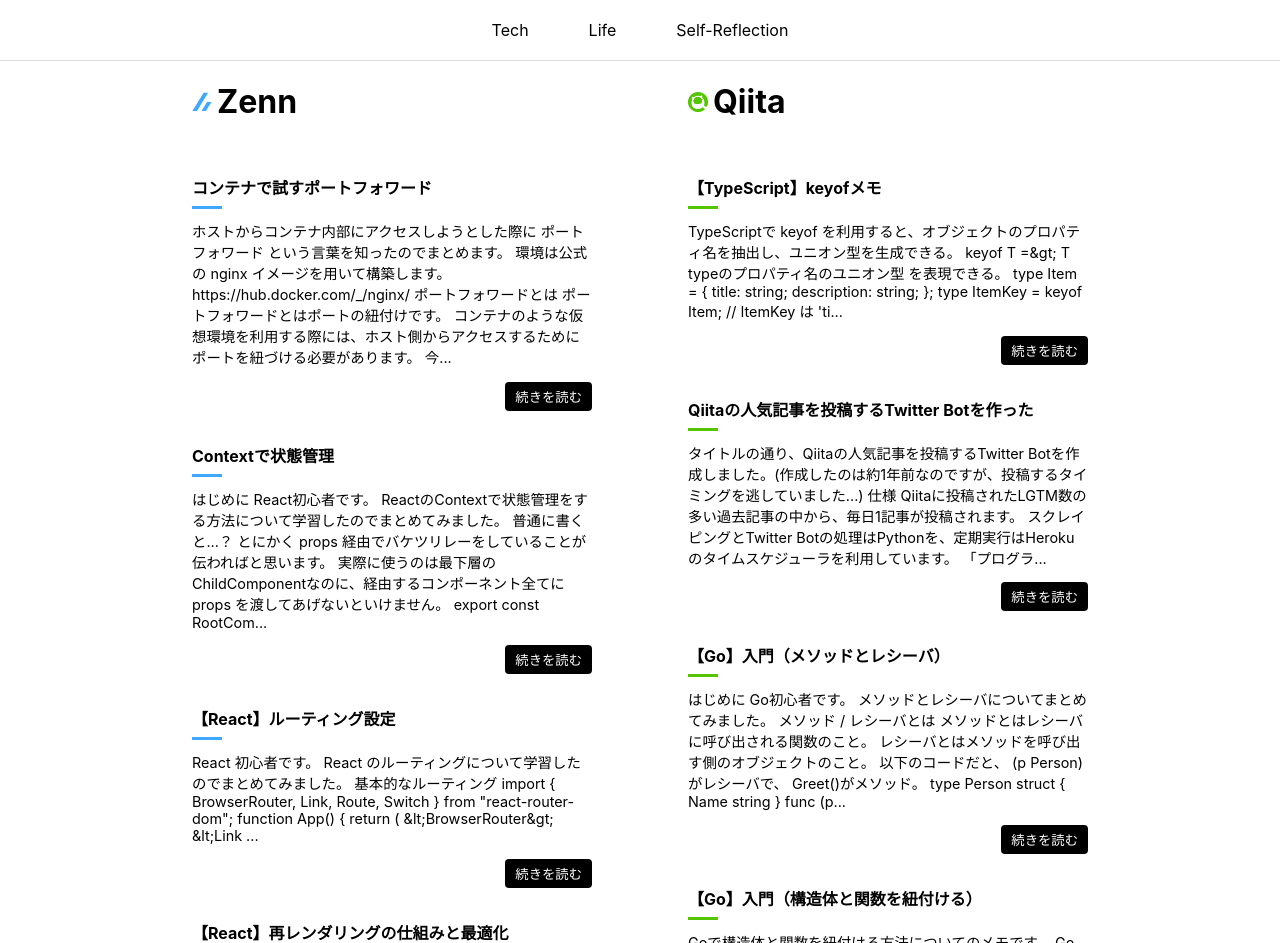
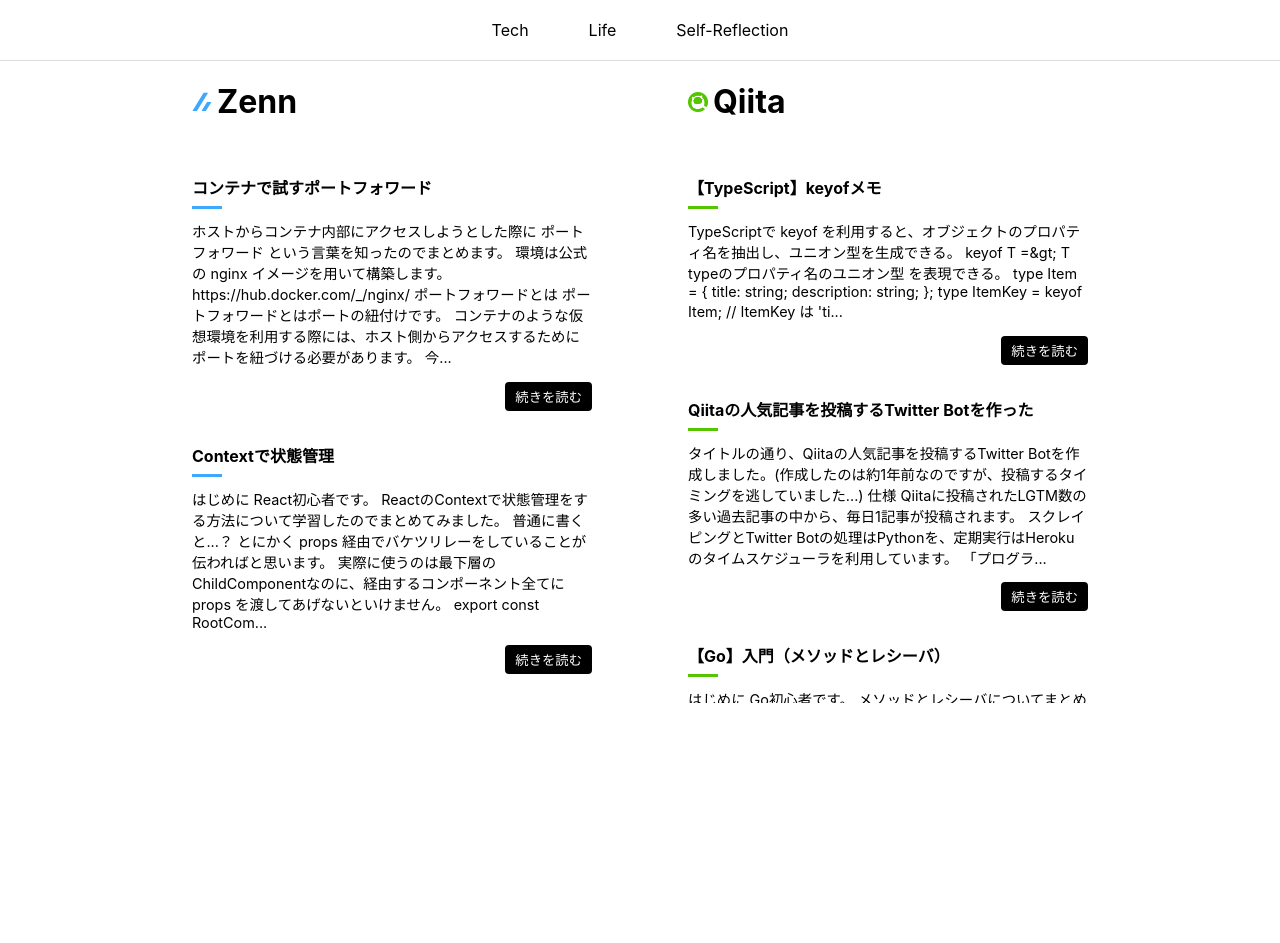
Before and after one commit to Kazuhiro-Mimaki/next-ts-blog, a Next.js app: page /posts/tech in a window 1280 px wide. After the commit the page ends 861 px from the top, so only its background shows below. Built offline with nearby package versions, Linux system fonts and the light colour scheme.

Commit message:
Not scrollable

```diff
--- a/components/tech-post/TechPost.module.css
+++ b/components/tech-post/TechPost.module.css
@@ -1,5 +1,5 @@
 .container {
-  min-height: 100vh;
+  height: 100vh;
   margin: 0 3rem;
 }
 
@@ -12,7 +12,7 @@
 }
 
 .articles {
-  height: 100vh;
+  height: 70vh;
   overflow-y: scroll;
   /* invisible scroll bar */
   scrollbar-width: none;
--- a/styles/globals.css
+++ b/styles/globals.css
@@ -4,6 +4,7 @@
   margin: 0;
   font-family: -apple-system, BlinkMacSystemFont, Segoe UI, Roboto, Oxygen,
     Ubuntu, Cantarell, Fira Sans, Droid Sans, Helvetica Neue, sans-serif;
+  overflow: hidden;
 }
 
 a {
```
